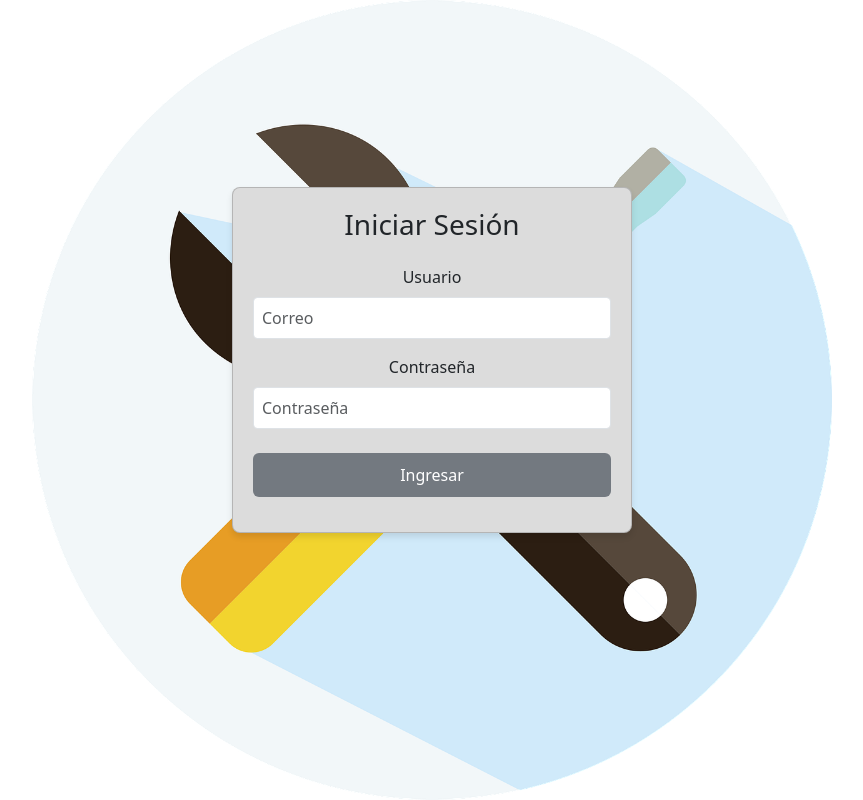
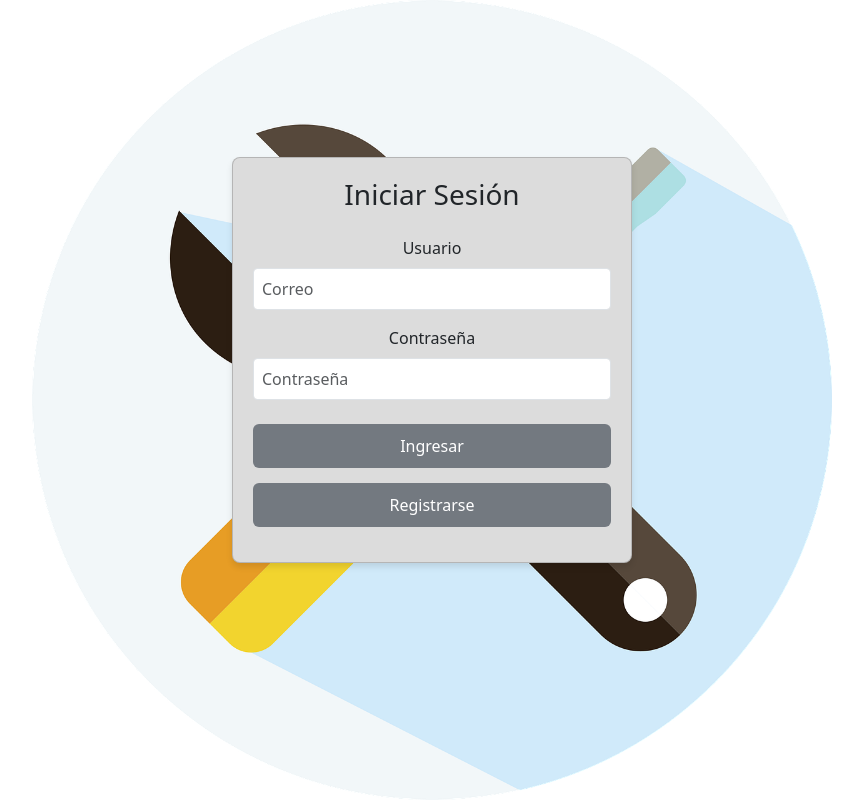
Before and after one commit to jeffersonlizarazu07/CRUD, a React (Vite) app: page /login in a window 1280 px wide. Shown: the whole page, without its empty margins (207-1070 px from the left). Built offline with nearby package versions, Linux system fonts and the light colour scheme.

Commit message:
Imolementación de botones con redirección en login y registro

```diff
--- a/src/pages/Dashboard.jsx
+++ b/src/pages/Dashboard.jsx
@@ -10,6 +10,8 @@ import { Try } from '@mui/icons-material';
 const Dashboard = () => {
   const [usuarios, setUsuarios] = useState([]);
   const navigate = useNavigate();
+  const [usuarioEditado, setUsuarioEditado] = useState(null);
+
 
   // Obtener usuarios
   const buscarUsuarios = async () => {
@@ -36,9 +38,24 @@ const Dashboard = () => {
     }
   }
 
-    const actualizarUsuario = async () => {
+  const actualizarUsuario = async (usuarioActualizado) => {
+    try {
+      await axios.put(`http://localhost:3001/usuarios/${usuarioActualizado.id}`, usuarioActualizado);
 
+
+      setUsuarios(prevUsuarios =>
+        prevUsuarios.map(usuario =>
+          usuario.id === usuarioActualizado.id ? usuarioActualizado : usuario
+        )
+      );
+
+      setUsuarioEditado(null); // Cierra el formulario después de la edición
+      console.log(`Usuario con ID ${usuarioActualizado.id} actualizado`);
+    } catch (error) {
+      console.error("Error al actualizar el usuario:", error);
+      alert("Hubo un problema al actualizar el usuario. Intenta nuevamente.");
     }
+  };
 
   // Cargar usuarios al montar el componente
   useEffect(() => {
@@ -77,6 +94,24 @@ const Dashboard = () => {
 
         <h2 className="mb-3">Gestión de Usuarios</h2>
         <div className="d-flex justify-content-between mb-3">
+
+          {usuarioEditado && (
+            <div className="modal">
+              <h3>Editar Usuario</h3>
+              <input
+                type="text"
+                value={usuarioEditado?.nombre || ""}
+                onChange={(e) => setUsuarioEditado({ ...usuarioEditado, nombre: e.target.value })}
+              />
+              <input
+                type="email"
+                value={usuarioEditado?.email || ""}
+                onChange={(e) => setUsuarioEditado({ ...usuarioEditado, email: e.target.value })}
+              />
+              <button className="btn btn-primary" onClick={() => actualizarUsuario(usuarioEditado)}>Guardar</button>
+              <button className="btn btn-secondary" onClick={() => setUsuarioEditado(null)}>Cancelar</button>
+            </div>
+          )}
           <button className="btn btn-success">Agregar Usuario</button>
           <input type="text" className="form-control w-25" placeholder="Buscar..." />
         </div>
--- a/src/pages/Login.jsx
+++ b/src/pages/Login.jsx
@@ -9,6 +9,10 @@ const Login = () => {
   const [user_password, setPassword] = useState('');
   const [error, setError] = useState('');
   const navigate = useNavigate();  // hook para navegación
+
+  const btnRegister = () => {
+    navigate("/"); // Redirige a la página de login
+  };
 
   const handleLogin = async (e) => {
     e.preventDefault();
@@ -70,6 +74,8 @@ const Login = () => {
           </div>
           <button type="submit" className="btn btn-primary btn-block w-100">Ingresar</button>
 
+          <button type="submit" className="btn btn-secundary btn-block w-100" onClick={btnRegister}>Registrarse</button>
+
         </form>
       </div>
     </div>
--- a/src/styles/Login.css
+++ b/src/styles/Login.css
@@ -45,6 +45,26 @@ label {
   background-color: #496653;
 }
 
+ /* Botón secundario */
+ .card .btn-secundary {
+  background-color: #737980;
+  border: none;
+  padding: 10px;
+  margin-bottom: 15px;
+  color: white;
+}
+
+.card .btn-secundary {
+  background-color: #737980;
+  border: none;
+  padding: 10px;
+  margin-bottom: 15px;
+}
+
+.card .btn-secundary:hover {
+  background-color: #496653;
+}
+
 /* Estilo para los campos de formulario */
 .card .form-control {
   border-radius: 4px;
--- a/src/styles/Register.css
+++ b/src/styles/Register.css
@@ -32,8 +32,36 @@
     margin-bottom: 8px;
   }
 
+   /* Botón secundario */
+  .card .btn-secundary {
+    background-color: #737980;
+    border: none;
+    padding: 10px;
+    margin-bottom: 15px;
+    color: white;
+  }
+
+  .card .btn-secundary {
+    background-color: #737980;
+    border: none;
+    padding: 10px;
+    margin-bottom: 15px;
+  }
+
+  .card .btn-secundary:hover {
+    background-color: #496653;
+  }
+
   /* Botón primario */
   .card .btn-primary {
+    background-color: #737980;
+    border: none;
+    padding: 10px;
+    margin-bottom: 15px;
+    ;
+  }
+
+    .card .btn-primary {
     background-color: #737980;
     border: none;
     padding: 10px;
```
